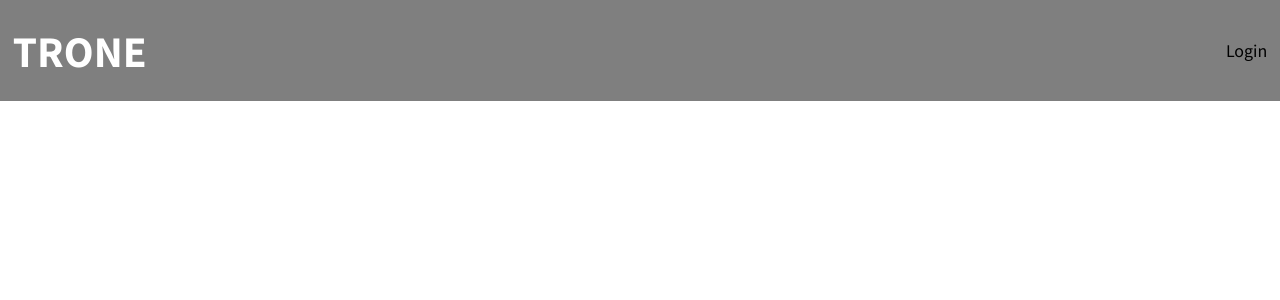
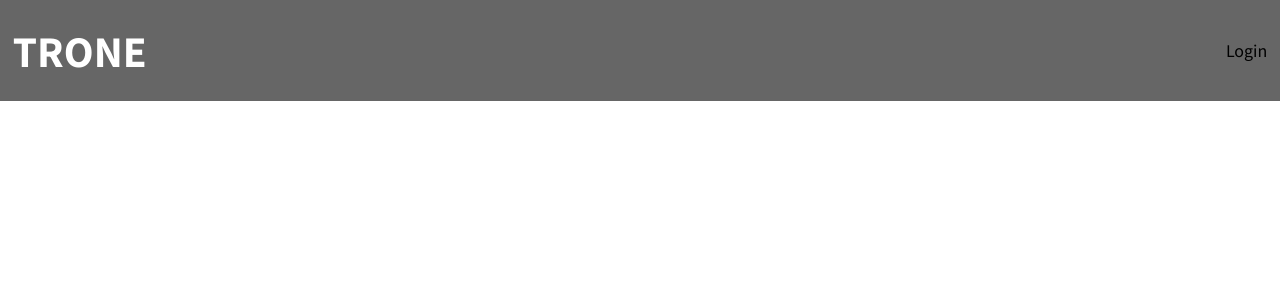
Before and after one commit to p1n9d3v/throne, a Next.js app: page / in a window 1280 px wide. Shown: the top 300 px of the page. Built offline with nearby package versions, Linux system fonts and the light colour scheme.

Commit message:
style(Header): change header background color

```diff
--- a/app/layouts/Header/index.module.css
+++ b/app/layouts/Header/index.module.css
@@ -3,7 +3,7 @@
     align-items: center;
     justify-content: space-between;
     padding: 0.8rem;
-    background-color: rgba(0, 0, 0, 0.5);
+    background-color: rgba(0, 0, 0, 0.6);
     height: 6.3rem;
 }
 
```
